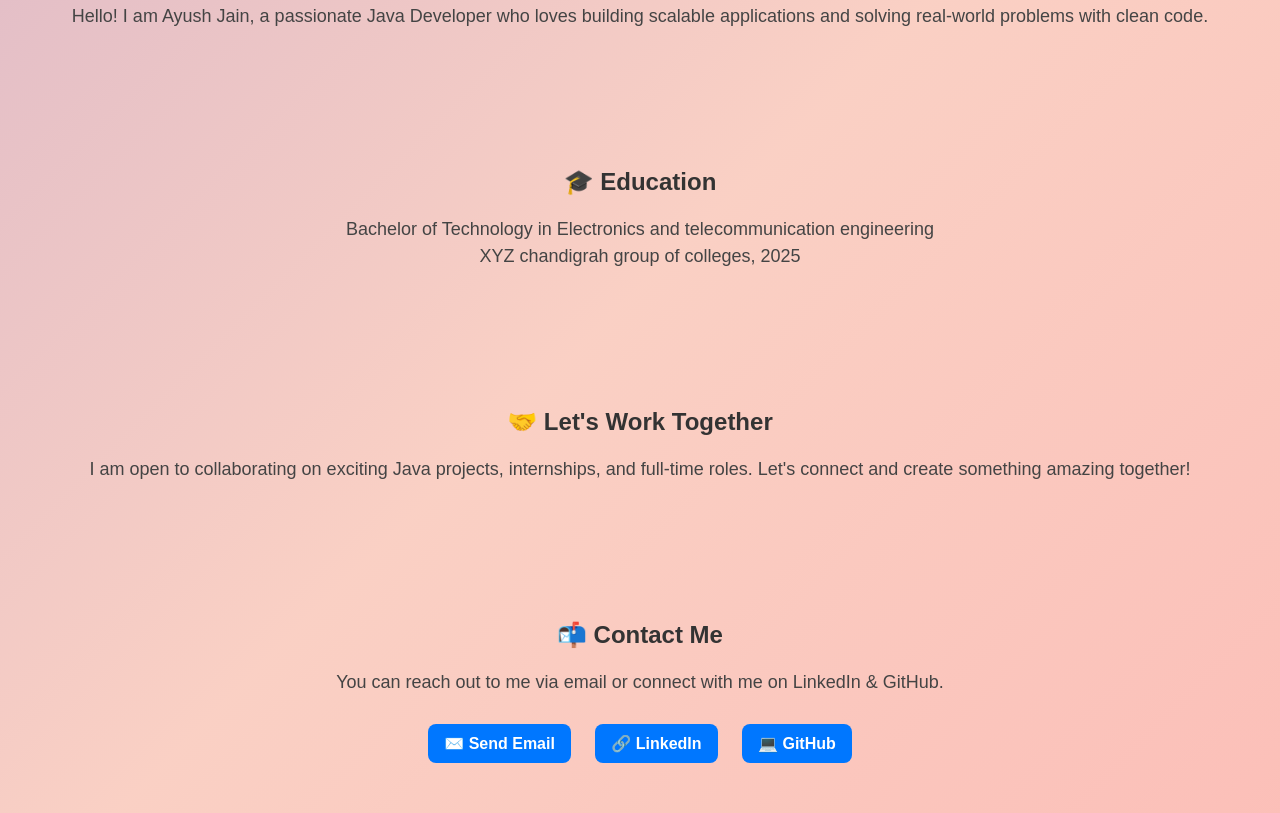
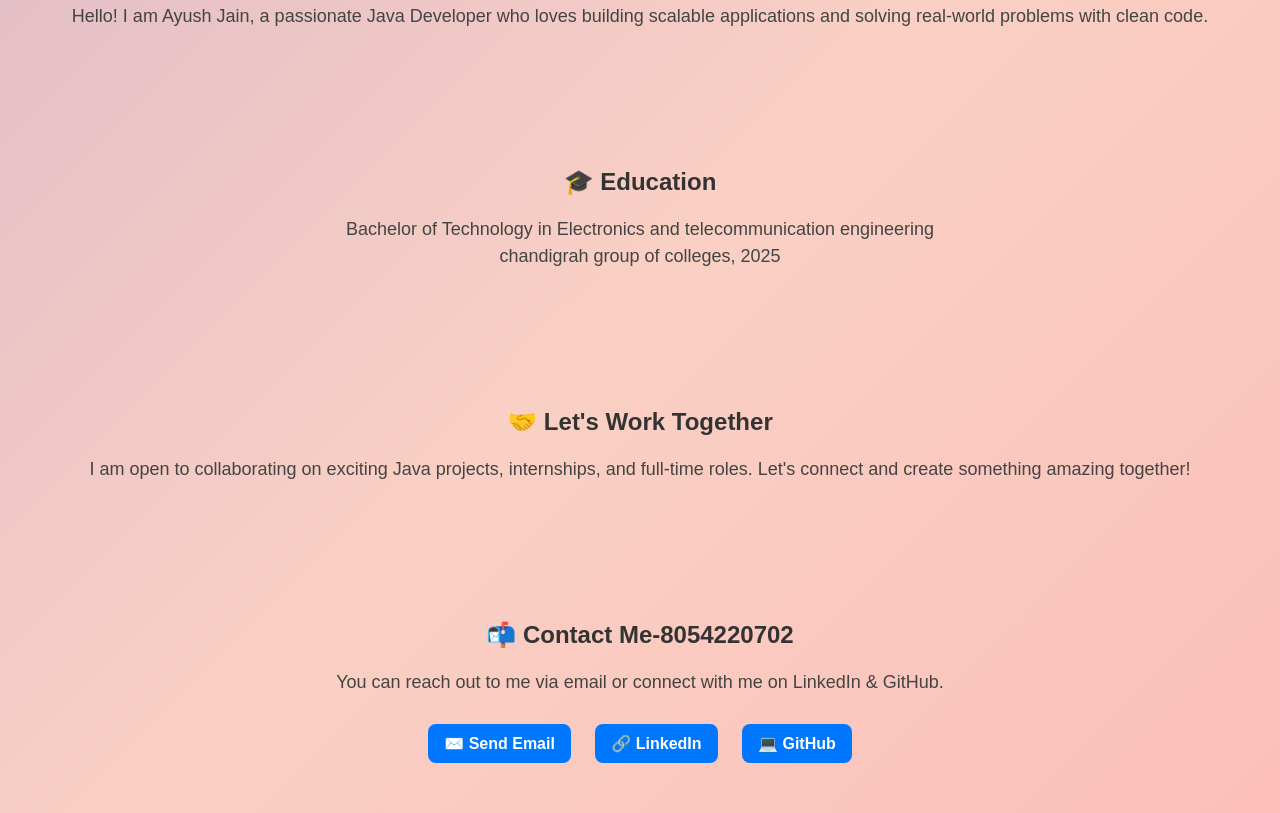
Before and after one commit to Ayushjain45/myportfoliowebiste, a plain HTML site: page index.html in a window 1280 px wide. Shown: the part 713-1526 px from the top of the page. Drawn offline with Linux system fonts and the light colour scheme.

Commit message:
Update index.html

```diff
--- a/index.html
+++ b/index.html
@@ -74,7 +74,7 @@
 
   <section>
     <h2>🎓 Education</h2>
-    <p>Bachelor of Technology in Electronics and telecommunication engineering<br>XYZ chandigrah group of colleges, 2025</p>
+    <p>Bachelor of Technology in Electronics and telecommunication engineering<br> chandigrah group of colleges, 2025</p>
   </section>
 
   <section>
@@ -83,7 +83,7 @@
   </section>
 
   <section>
-    <h2>📬 Contact Me</h2>
+    <h2>📬 Contact Me-8054220702</h2>
     <p>You can reach out to me via email or connect with me on LinkedIn & GitHub.</p>
     <div class="links">
       <a href="mailto:ayushjain@00111gmail.com">✉️ Send Email</a>
```
